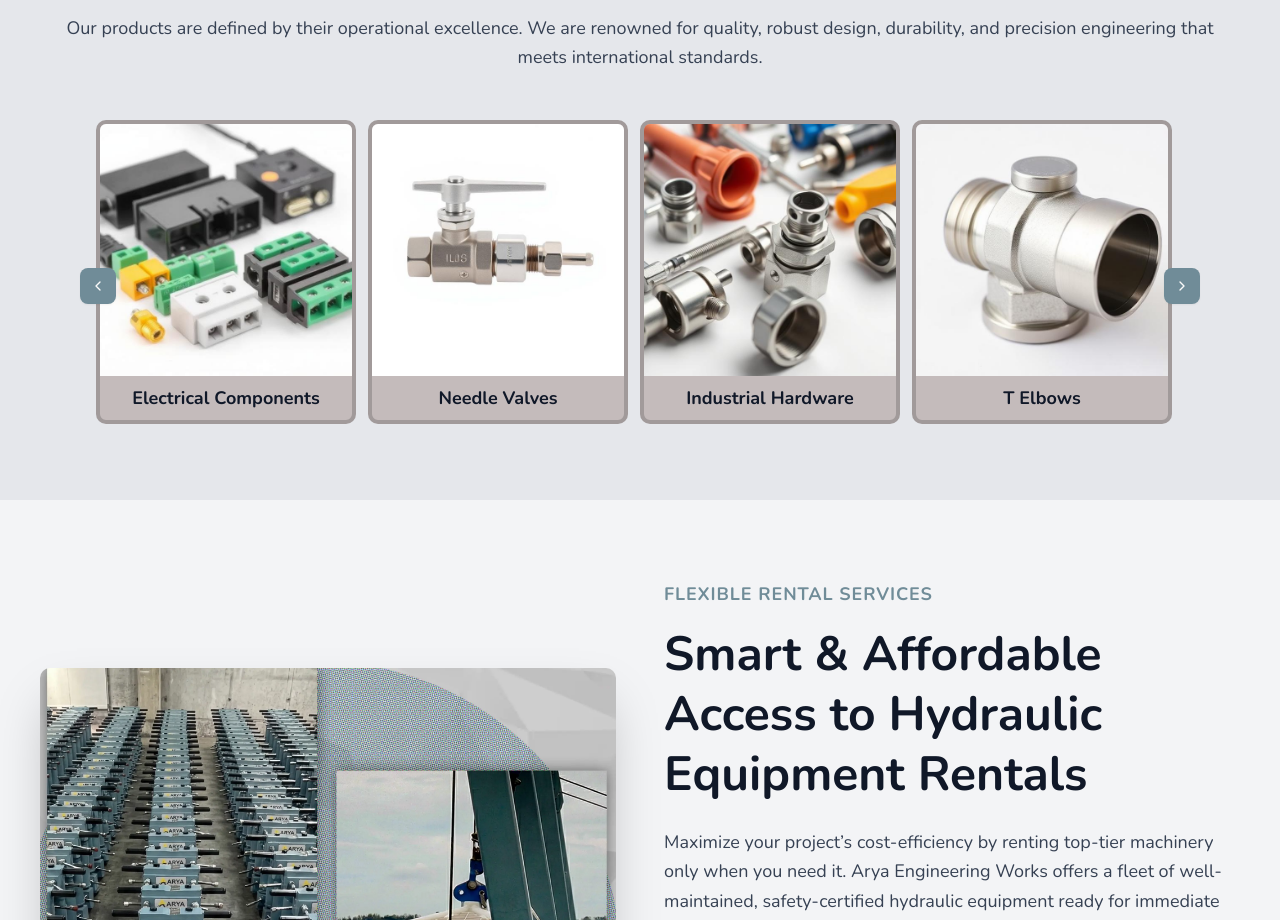
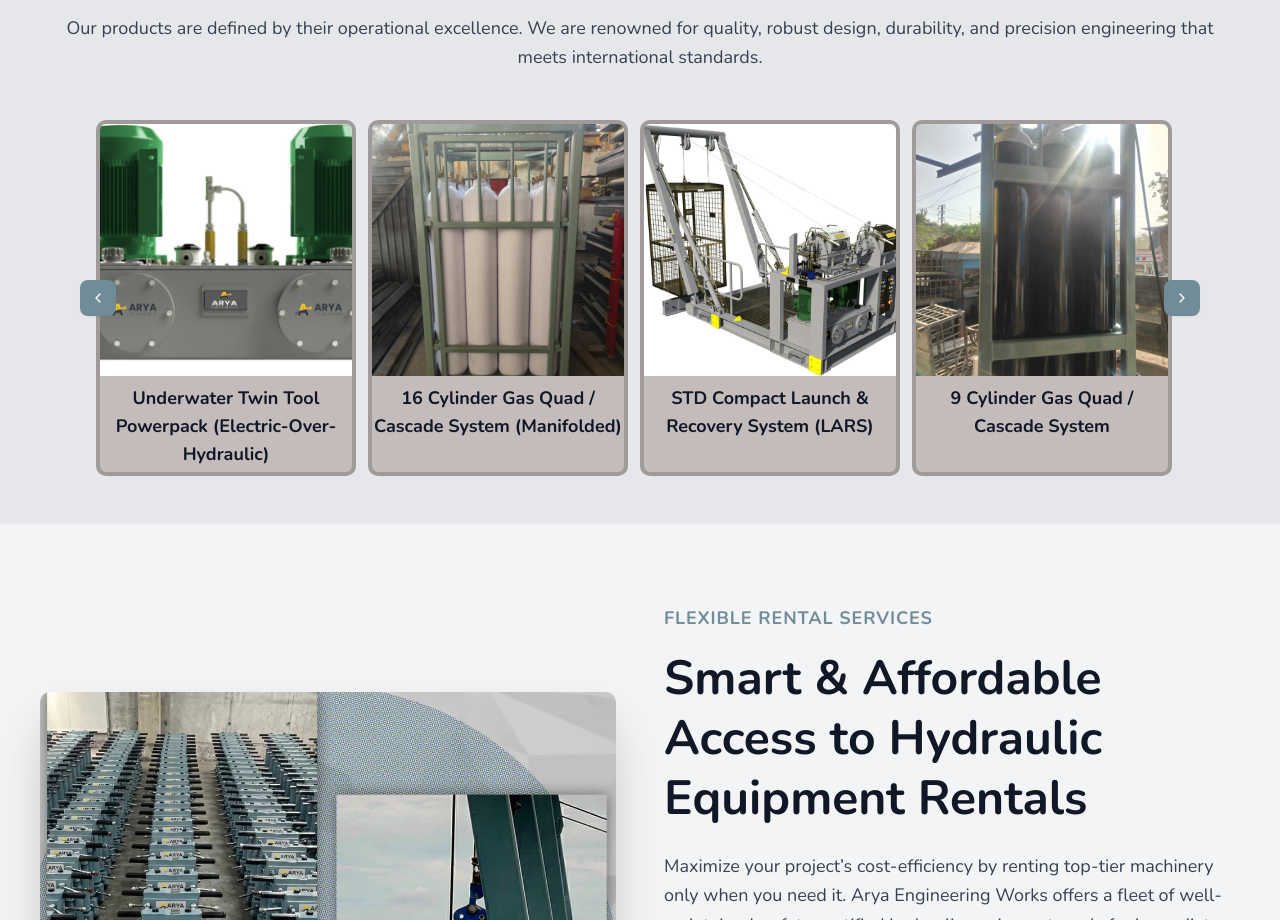
Before and after one commit to aryatrivedi22/aryaew, a Next.js app: page / in a window 1280 px wide. Shown: the part 2400-3320 px from the top of the page. Built offline with nearby package versions, Linux system fonts and the light colour scheme.

Commit message:
ui: update the products in the home page and moved the data folder

```diff
--- a/app/products/[product]/page.jsx
+++ b/app/products/[product]/page.jsx
@@ -8,7 +8,7 @@ import {
   CardHeader,
   CardTitle,
 } from "@/components/ui/card";
-import { getProductById } from "@/app/data/products";
+import { getProductById } from "@/data/products";
 import {
   ArrowLeft,
   CheckCircle2,
--- a/app/products/page.jsx
+++ b/app/products/page.jsx
@@ -7,7 +7,7 @@ import {
   CardHeader,
   CardTitle,
 } from "@/components/ui/card";
-import products from "@/app/data/products";
+import products from "@/data/products";
 import { ArrowRight } from "lucide-react";
 
 const Products = () => {
--- a/app/rental/page.jsx
+++ b/app/rental/page.jsx
@@ -7,7 +7,7 @@ import {
   ChevronLeft,
   ChevronRight,
 } from "lucide-react";
-import { quickNavigation, rentalProducts } from "../data/rental-data";
+import { quickNavigation, rentalProducts } from "../../data/rental-data";
 import { useState } from "react";
 
 // IMAGE ELEMENT
--- a/components/home/product-section.jsx
+++ b/components/home/product-section.jsx
@@ -2,9 +2,10 @@
 import { useState, useEffect } from "react";
 import { Button } from "@/components/ui/button";
 import { ChevronLeft, ChevronRight } from "lucide-react";
-import { productsHomePage } from "@/app/data/products-home";
+import products from "@/data/products";
 import { motion } from "motion/react";
 import Image from "next/image";
+import Link from "next/link";
 
 const ProductsSection = () => {
   const [currentIndex, setCurrentIndex] = useState(0);
@@ -35,19 +36,19 @@ const ProductsSection = () => {
 
   const nextSlide = () => {
     setCurrentIndex((prev) => {
-      const maxIndex = productsHomePage.length - itemsPerView;
+      const maxIndex = products.length - itemsPerView;
       return prev >= maxIndex ? 0 : prev + 1;
     });
   };
 
   const prevSlide = () => {
     setCurrentIndex((prev) => {
-      const maxIndex = productsHomePage.length - itemsPerView;
+      const maxIndex = products.length - itemsPerView;
       return prev <= 0 ? maxIndex : prev - 1;
     });
   };
 
-  const maxIndex = productsHomePage.length - itemsPerView;
+  const maxIndex = products.length - itemsPerView;
 
   return (
     <section id="products" className="py-12 bg-gray-200">
@@ -84,9 +85,9 @@ const ProductsSection = () => {
                   }%)`,
                 }}
               >
-                {productsHomePage.map((product, index) => (
+                {products.map((product) => (
                   <div
-                    key={index}
+                    key={product.id}
                     className="shrink-0"
                     style={{
                       width: `calc(${100 / itemsPerView}% - ${
@@ -94,6 +95,7 @@ const ProductsSection = () => {
                       }px)`,
                     }}
                   >
+                    <Link href={`/products/${product.id}`}>
                       {/* Single product card */}
                       <div className="bg-background rounded-lg overflow-hidden border-4 border-primary/20 hover:shadow-lg hover:scale-95 transition-all duration-200 cursor-pointer">
                         {/* Products Images */}
@@ -101,18 +103,19 @@ const ProductsSection = () => {
                           <Image
                             width={1200}
                             height={1200}
-                          src={product.image}
+                            src={product.image[0]}
                             alt={product.title}
                             className="w-full h-full object-cover"
                           />
                         </div>
                         {/* Title Images */}
-                      <div className="py-2 text-center">
+                        <div className="py-2 h-24 text-center">
                           <h3 className="text-lg font-bold text-gray-900">
                             {product.title}
                           </h3>
                         </div>
                       </div>
+                    </Link>
                   </div>
                 ))}
               </div>
--- a/app/data/products-home.js
+++ b/data/products-home.js
@@ -1,9 +1,9 @@
 // Home page products data
 export const productsHomePage = [
     {
-        image: "/products/ball-valve.jpg",
-        title: "High Pressure Ball Valves",
-        description: "Premium quality ball valves designed for high-pressure industrial applications.",
+        image: "/product/Jet_Cleaner_System/Jet_Cleaner_System2.jpeg",
+        title: "SS Industrial Hot Water High-Pressure Jet Cleaner System",
+        description: "Industrial-grade hot water high-pressure cleaner engineered for pharmaceutical, food & beverage, and dairy industries.",
     },
     {
         image: "/products/electrical-components.jpg",
```
Also changed, not shown: data/products.js (renamed from app/data/products.js), data/rental-data.js (renamed from app/data/rental-data.js). Lines whose indentation alone changed are shown as unchanged.
